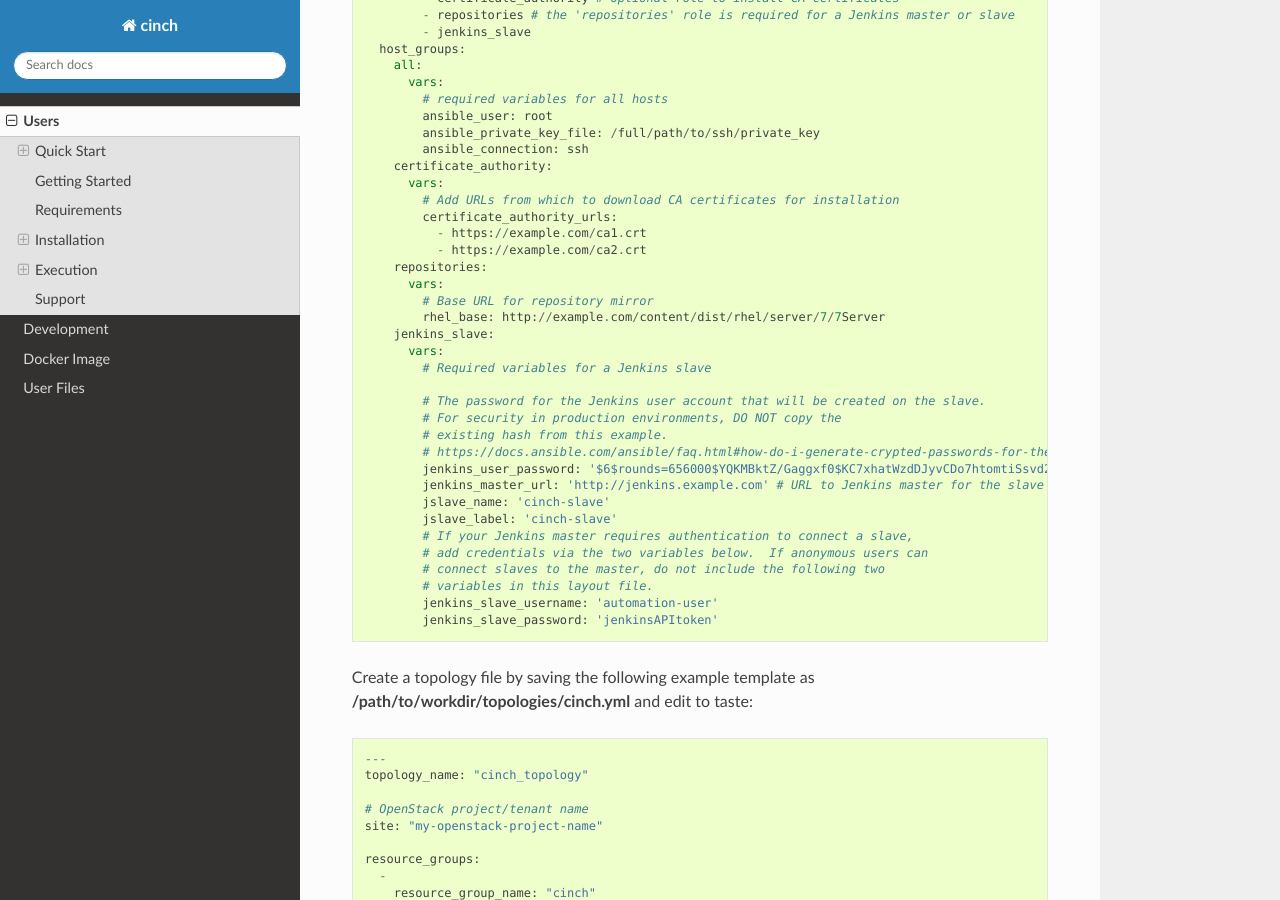
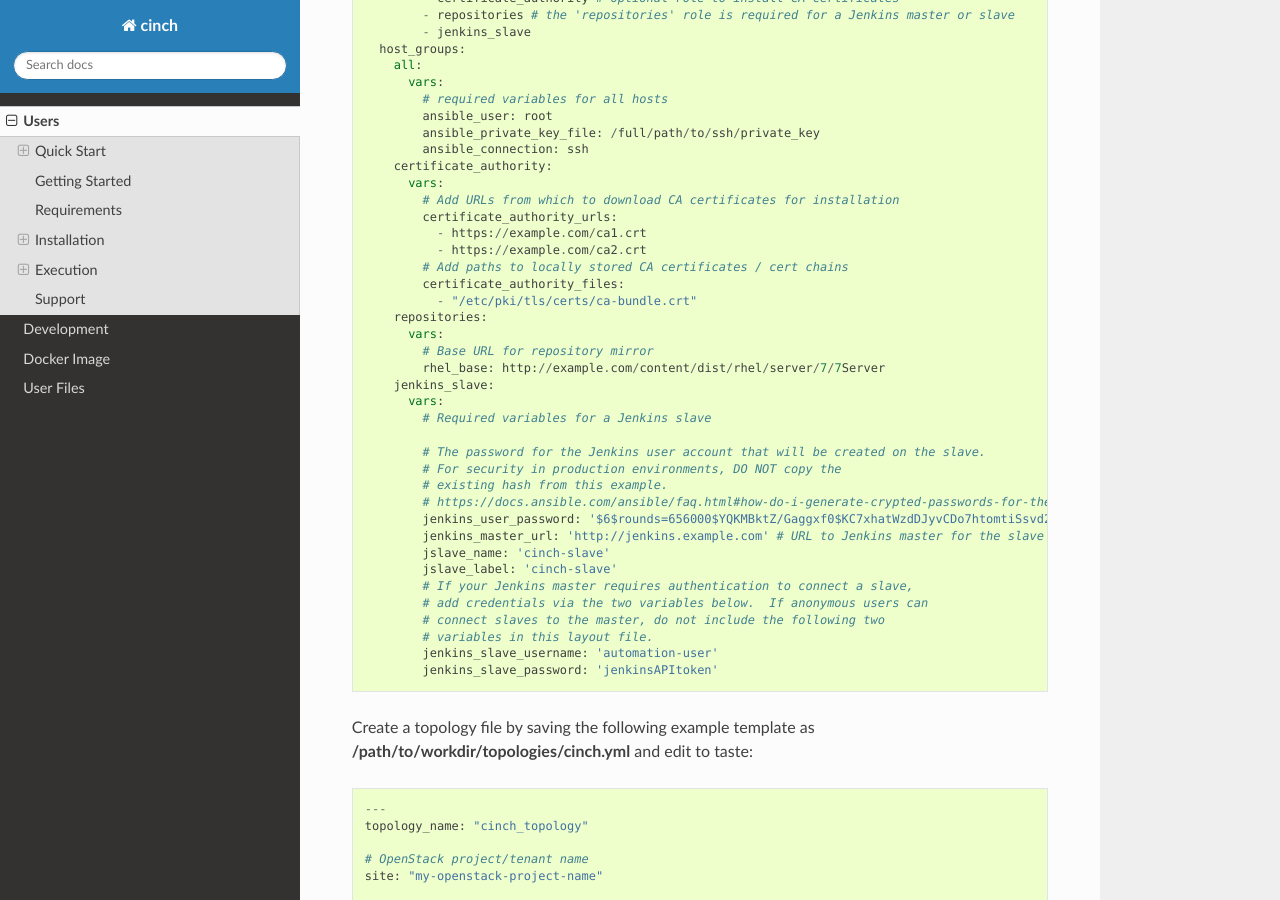
Before and after one commit to RedHatQE/cinch, a Sphinx documentation site: the page built from docs/source/users.rst, in a window 1280 px wide and 900 px high, scrolled down 3911 px. Built offline with Sphinx 7.4.7 and the Read the Docs theme 2.0.0, drawn with Linux system fonts in a browser that asks for light colours.

Commit message:
Add option to install CA certs from local files

```diff
--- a/docs/source/users.rst
+++ b/docs/source/users.rst
@@ -199,6 +199,9 @@ environments, DO NOT copy the existing hash from this example.** ::
             certificate_authority_urls:
               - https://example.com/ca1.crt
               - https://example.com/ca2.crt
+            # Add paths to locally stored CA certificates / cert chains
+            certificate_authority_files:
+              - "/etc/pki/tls/certs/ca-bundle.crt"
         repositories:
           vars:
             # Base URL for repository mirror
```
Also changed, not shown: 3 other files.
